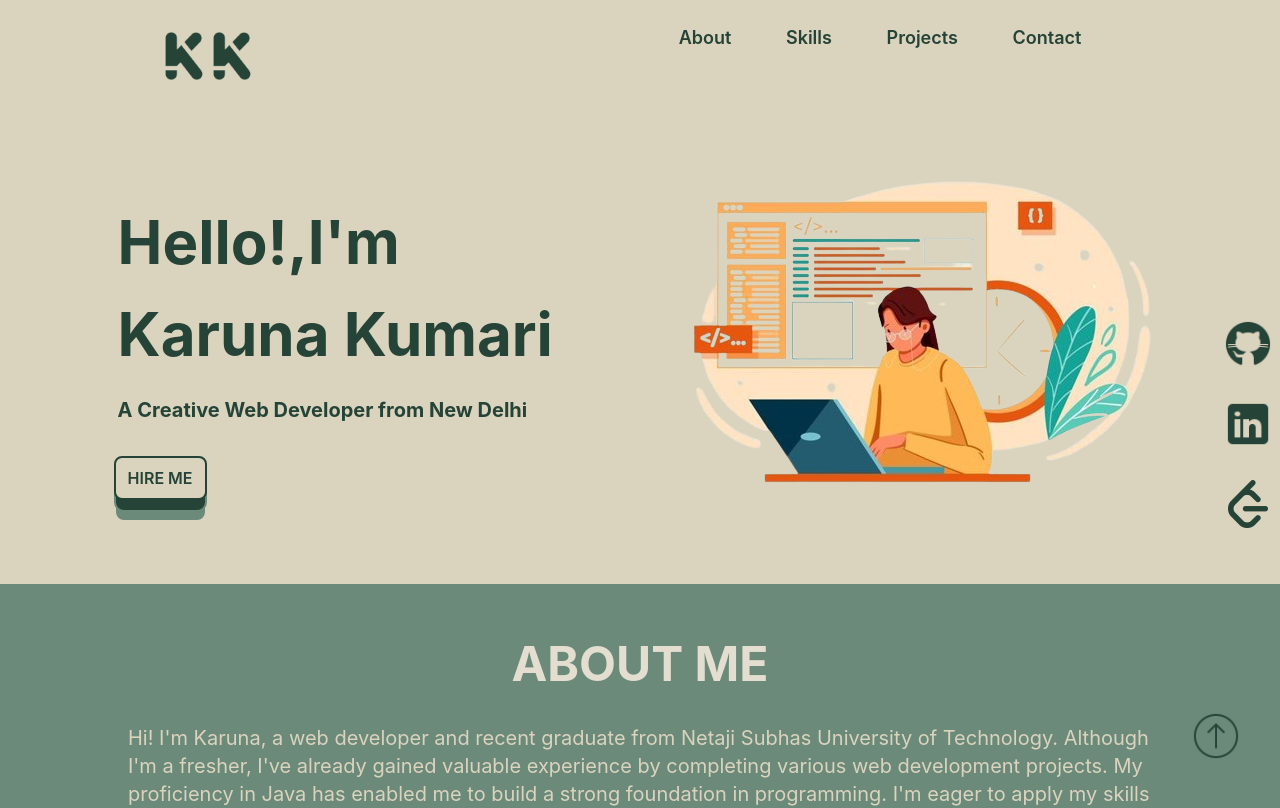
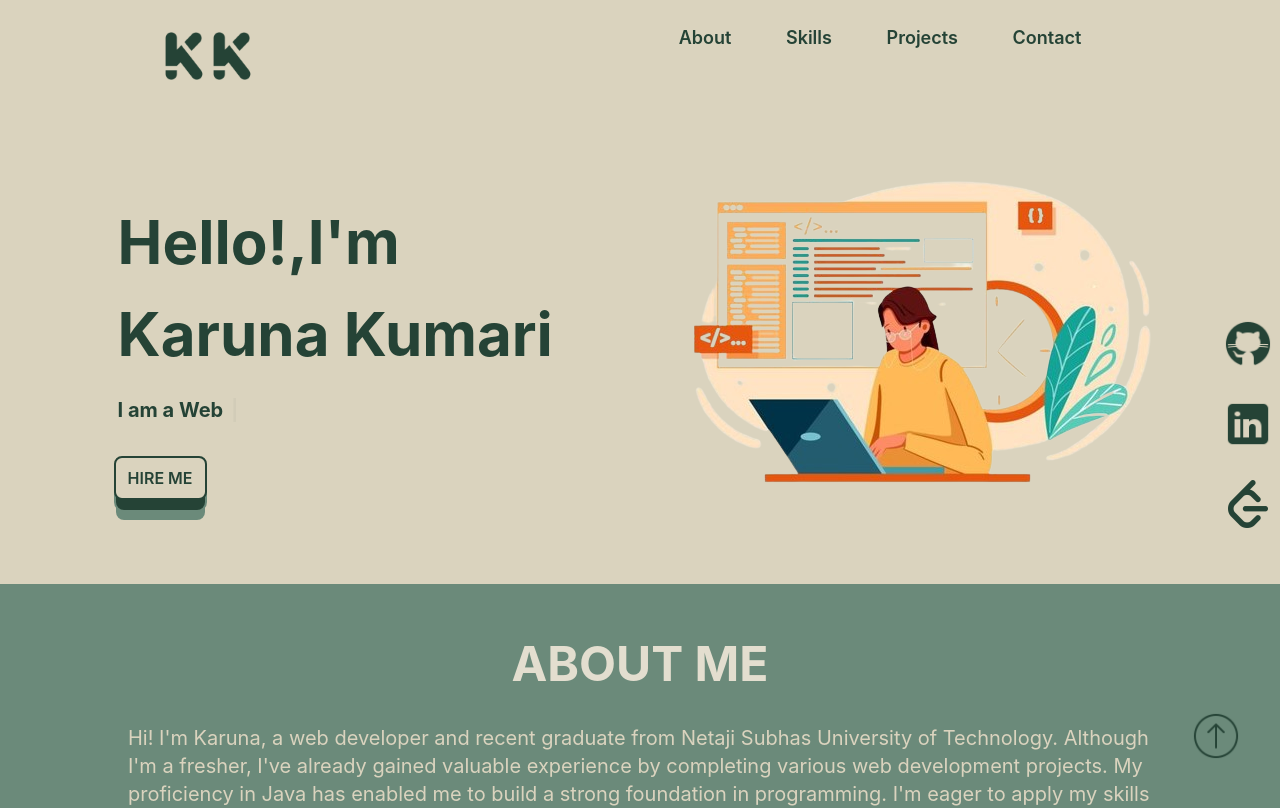
Before and after one commit to Karuna2505/Portfolio, a React (Create React App) app: page / in a window 1280 px wide. Shown: the top 808 px of the page. Built offline with nearby package versions, Linux system fonts and the light colour scheme.

Commit message:
TypeWriter Functionality

```diff
--- a/package.json
+++ b/package.json
@@ -13,6 +13,8 @@
     "react-router-dom": "^6.24.0",
     "react-scripts": "5.0.1",
     "react-scroll": "^1.9.0",
+    "react-simple-typewriter": "^5.0.1",
+    "typewriter-effect": "^2.21.0",
     "web-vitals": "^2.1.4"
   },
   "scripts": {
--- a/src/Pages/Home.js
+++ b/src/Pages/Home.js
@@ -1,14 +1,28 @@
 import React from 'react'
 import Button from '../Components/Button';
+import {Typewriter} from 'react-simple-typewriter';
+
 function Home() {
   return (
     <div id="home" className='h-auto pb-12'>
      <div className='flex flex-col-reverse  items-center mt-4 lg:flex-row lg:justify-evenly'>
 
      <div className='mt-12 lg:ml-14 text-[#254336]'>
+
      <h1 className='font-bold text-5xl md:text-6xl m-8'>Hello!,I'm</h1>
      <h1 className='font-bold text-5xl md:text-6xl m-8'>Karuna Kumari</h1>
-     <h1 className='font-bold text-lg md:text-xl m-8'>A Creative Web Developer from New Delhi</h1>
+     <div  className='font-bold text-lg md:text-xl m-8'>
+     <span>I am a </span>
+     <Typewriter
+            words={['Software Developer.', 'Web Developer.']}
+            loop={0}
+            cursor
+            typeSpeed={80}
+            deleteSpeed={50}
+            delaySpeed={1000}
+
+          />
+     </div>
      <Button title="HIRE ME"/>
      </div>
 
```
Also changed, not shown: 1 other file (tests, documents, lock files or other folders).
